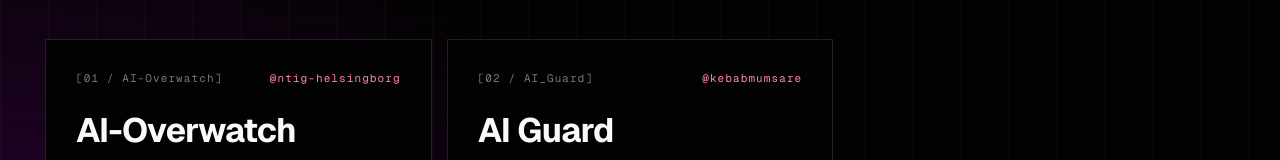
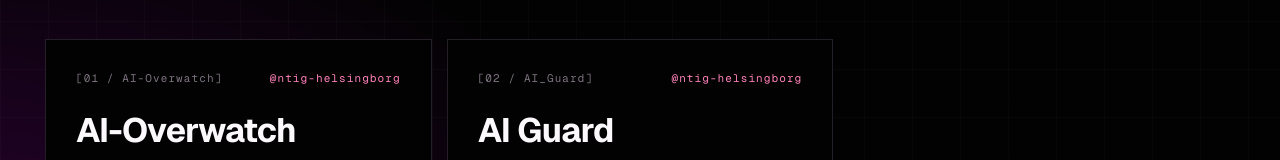
Before and after one commit to NTIG-Helsingborg/TE4_25-26_SITE, a React (Vite) app: page /projekt/ai in a window 1280 px wide. Shown: the part 507-667 px from the top of the page. Built offline with nearby package versions, Linux system fonts and the light colour scheme.

Commit message:
Update projects.ts

```diff
--- a/src/data/projects.ts
+++ b/src/data/projects.ts
@@ -124,7 +124,7 @@ export const projects: Project[] = [
   {
     id: 'aiming-for-disaster',
     name: 'Aiming For Disaster',
-    org: 'KebabMumsare',
+    org: 'NTIG-Helsingborg',
     repo: 'Aiming-for-Disaster',
     url: 'https://github.com/KebabMumsare/Aiming-for-Disaster',
     tagline: {
@@ -143,7 +143,7 @@ export const projects: Project[] = [
   {
     id: 'ai-guard',
     name: 'AI Guard',
-    org: 'KebabMumsare',
+    org: 'NTIG-Helsingborg',
     repo: 'AI_Guard',
     url: 'https://github.com/KebabMumsare/AI_Guard',
     tagline: {
@@ -162,7 +162,7 @@ export const projects: Project[] = [
   {
     id: 'verdenafall',
     name: 'Verdenafall',
-    org: 'KevinHermansson',
+    org: 'NTIG-Helsingborg',
     repo: 'fuck-ass-rouglike',
     url: 'https://github.com/KevinHermansson/fuck-ass-rouglike',
     tagline: {
@@ -181,7 +181,7 @@ export const projects: Project[] = [
   {
     id: 'steamdream',
     name: 'Steamdream',
-    org: 'KebabMumsare',
+    org: 'NTIG-Helsingborg',
     repo: 'SteamDream',
     url: 'https://github.com/KebabMumsare/SteamDream',
     tagline: {
@@ -238,7 +238,7 @@ export const projects: Project[] = [
   {
     id: 'coffee-webshop',
     name: 'Coffee Webshop',
-    org: 'eliahdim',
+    org: 'NTIG-Helsingborg',
     repo: 'coffeeWebshop',
     url: 'https://github.com/eliahdim/coffeeWebshop',
     tagline: {
@@ -257,7 +257,7 @@ export const projects: Project[] = [
   {
     id: 'webbshop',
     name: 'Webbshop',
-    org: 'Mykyta-G',
+    org: 'NTIG-Helsingborg',
     repo: 'Webbshop',
     url: 'https://github.com/Mykyta-G/Webbshop',
     tagline: {
```
